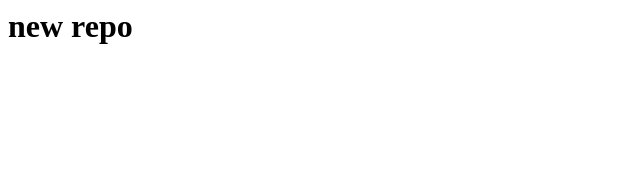
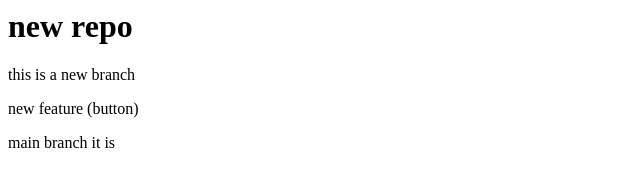
Before and after one commit to tanishkaD23/LocalRepo, a plain HTML site: page index.html in a window 1280 px wide. Shown: the whole page, without its empty margins (0-640 px from the left). Drawn offline with Linux system fonts and the light colour scheme.

```diff
--- a/index.html
+++ b/index.html
@@ -1 +1,4 @@
 <h1>new repo</h1>
+<p>this is a new branch</p>
+<p>new feature (button)</p>
+<p>main branch it is</p>
```
